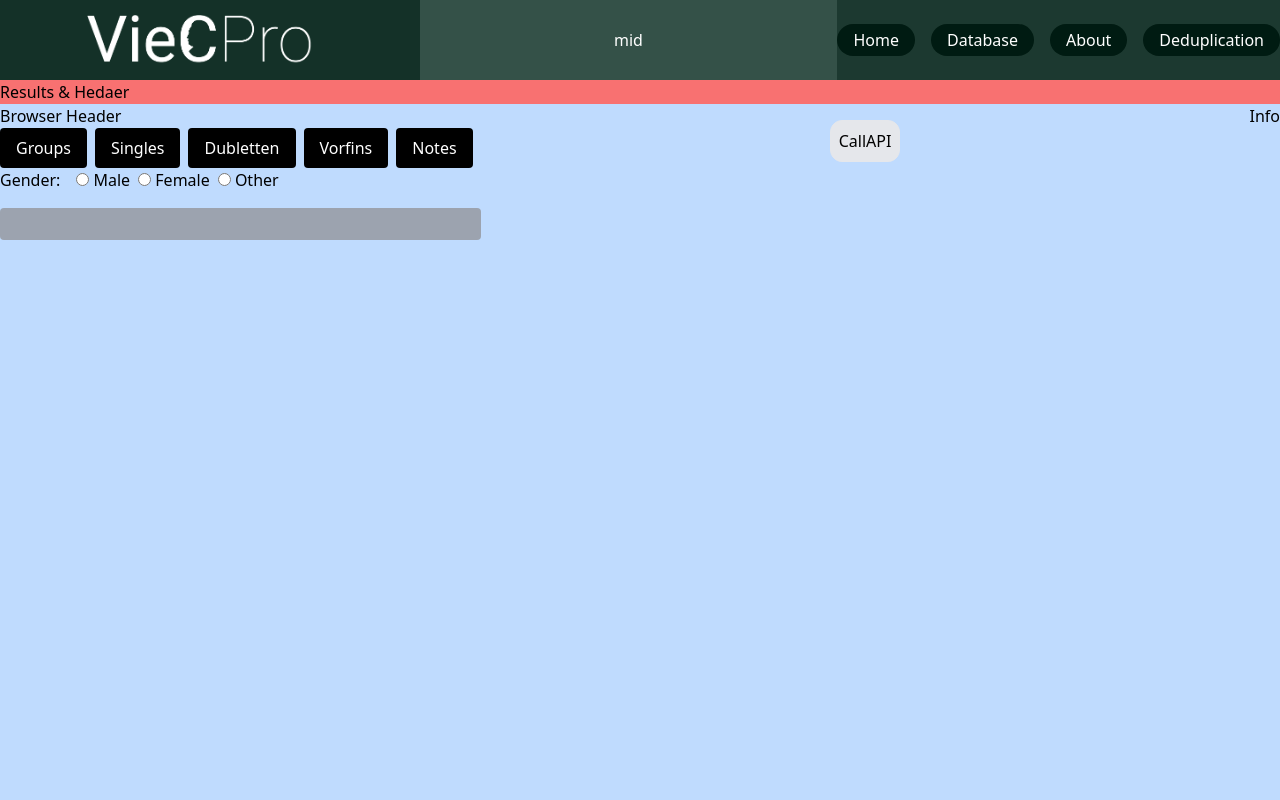
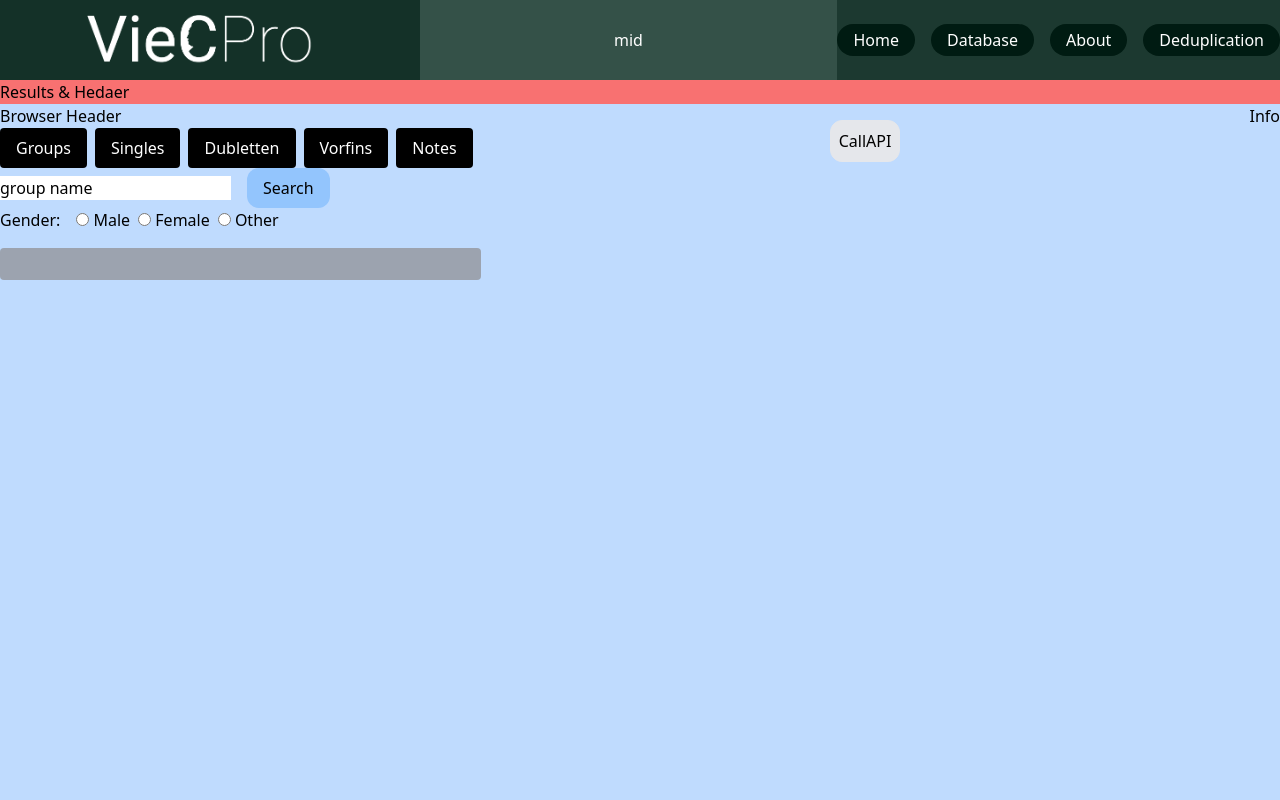
Before and after one commit to acdh-oeaw/viecpro-frontend, a Vue app: page /deduplication in a window 1280 px wide. Shown: the top 800 px of the page. Built offline with nearby package versions, Linux system fonts and the light colour scheme; what vue-instantsearch would draw is missing.

Commit message:
implemented serach response loop, for groups only atm, but it works

```diff
--- a/src/components/deduplication-components/GroupListItem.vue
+++ b/src/components/deduplication-components/GroupListItem.vue
@@ -23,7 +23,7 @@ const isSelected = computed(() => {
 
 <template>
   <li
-    class="bg-red-200"
+    class="bg-red-200 clickable"
     @click="ListItemClickHandler(props.item.id)"
     :class="{
       'bg-blue-500': isSelected,
--- a/src/components/deduplication-components/SelectedGroupItem.vue
+++ b/src/components/deduplication-components/SelectedGroupItem.vue
@@ -18,7 +18,7 @@ function ListItemClickHandler(id: number): void {
 
 <template>
   <li
-
+    class="clickable"
     @click="ListItemClickHandler(props.item.id ? props.item.id : props.item)"
   >
     {{ props.item.name ? props.item.name : "no name" }} -
--- a/src/pages/deduplicationPage.vue
+++ b/src/pages/deduplicationPage.vue
@@ -36,6 +36,11 @@ const apiMap: requestMap = {
     method: "POST",
     callback: console.log,
   },
+  searchItems: {
+    url: "http://localhost:8000/dubletten/group_api/searchItems/",
+    method: "POST",
+    callback: searchResponseCallback,
+  },
   removeMemberFromGroup: {
     url: "",
     method: "GET",
@@ -72,7 +77,7 @@ const apiMap: requestMap = {
 const Singles: Ref<Array<singleListItem>> = ref([]);
 let allGroups: Array<groupListItem> = [];
 const Groups: Ref<Array<groupListItem>> = ref([]);
-const selectedGender: Ref<genderOptions> = ref("Male");
+const selectedGender: Ref<genderOptions> = ref("male");
 
 // TODO: make two nested ref-objects for Selections and boolean SHOW flags.
 // singles are selected from the singles tab
@@ -111,6 +116,32 @@ function filterGroups() {
     let res: boolean = terms.every((term) => item.name.includes(term));
     return res;
   });
+}
+
+function searchResponseCallback(data) {
+  switch (data.type) {
+    case "group":
+      Groups.value = data.results;
+      console.log("updated Groups data");
+      break;
+
+    default:
+      alert("no case matched in serach response callback");
+  }
+}
+function performSearch() {
+  console.log("perfrom search called");
+  let data = {
+    item_type: "group",
+    terms: groupNameSearch.value.split(" "),
+    gender: selectedGender.value,
+    status: "Not implemented yet",
+    vorfin: "placeholder for now",
+  };
+
+  console.log("data = ", data);
+
+  fetchFromAPI("searchItems", data);
 }
 
 // make this a composable
@@ -250,51 +281,63 @@ function removeGroupMember() {}
               <Tab class="tab-standard">Notes</Tab>
             </TabList>
             <TabPanels>
-              <div id="search-items-section">
+              <div id="search-items-section flex-col">
+                <input
+                  type="text"
+                  id="main-search-field"
+                  v-model="groupNameSearch"
+                  @keyup.enter="performSearch"
+                />
+                <button
+                  class="px-4 py-2 mx-4 rounded-xl bg-blue-300 hover:bg-blue-600"
+                  for="main-serach-field"
+                  @click="performSearch"
+                >
+                  Search
+                </button>
+
                 <RadioGroup v-model="selectedGender">
                   <div class="flex" id="gender-selection-inline">
-
-                    <RadioGroupLabel class="mr-4 ">Gender: </RadioGroupLabel>
+                    <RadioGroupLabel class="mr-4">Gender: </RadioGroupLabel>
                     <div class="flex">
                       <RadioGroupOption v-slot="{ checked }" value="Male">
                         <input
-                        class=""
+                          class="clickable"
                           type="radio"
                           name="genderCheckGroup"
                           id="gender-option-male"
-                        value="Male"
                         />
-                      <label class="mr-2" for="gender-option-male">
+                        <label class="mr-2 clickable" for="gender-option-male">
                           Male
                         </label>
                       </RadioGroupOption>
                       <RadioGroupOption v-slot="{ checked }" value="Female">
                         <input
-                        class=""
+                          class="clickable"
                           type="radio"
                           name="genderCheckGroup"
                           id="gender-option-female"
-                        value="Female"
                         />
-                      <label class="mr-2" for="gender-option-female">
+                        <label
+                          class="mr-2 clickable"
+                          for="gender-option-female"
+                        >
                           Female
                         </label>
                       </RadioGroupOption>
                       <RadioGroupOption v-slot="{ checked }" value="Other">
                         <input
-                        class=""
+                          class="clickable"
                           type="radio"
                           name="genderCheckGroup"
                           id="gender-option-other"
-                        value="Male"
                         />
-                      <label class="mr-2" for="gender-option-other">
+                        <label class="mr-2 clickable" for="gender-option-other">
                           Other
                         </label>
                       </RadioGroupOption>
                     </div>
                   </div>
-
                 </RadioGroup>
               </div>
               <!-- TODO: implement correct loading logic for all components in a reusable fashion -->
@@ -324,7 +367,7 @@ function removeGroupMember() {}
       <div class="flex-col">
         <button
           class="border rounded-xl bg-gray-200 p-2 m-4"
-          @click="fetchFromAPI('fetchGroups')"
+          @click="fetchFromAPI('fetchGroups', { test: 'empty data attrib' })"
         >
           CallAPI
         </button>
--- a/src/router/index.ts
+++ b/src/router/index.ts
@@ -26,10 +26,10 @@ const router = createRouter({
       props: true,
     },
     {
-      path:"/deduplication",
+      path: "/deduplication",
       name: "Deduplication",
       component: deduplicationPage,
-    }
+    },
   ],
 });
 
--- a/src/style/main.css
+++ b/src/style/main.css
@@ -22,3 +22,8 @@
 .navigation-link{
   @apply px-4 py-1 bg-primary-900 text-white rounded-2xl hover:cursor-pointer hover:bg-primary-100 hover:text-white;
 }
+
+
+.clickable {
+  @apply hover:cursor-pointer;
+}
```
Lines whose indentation alone changed are shown as unchanged.
